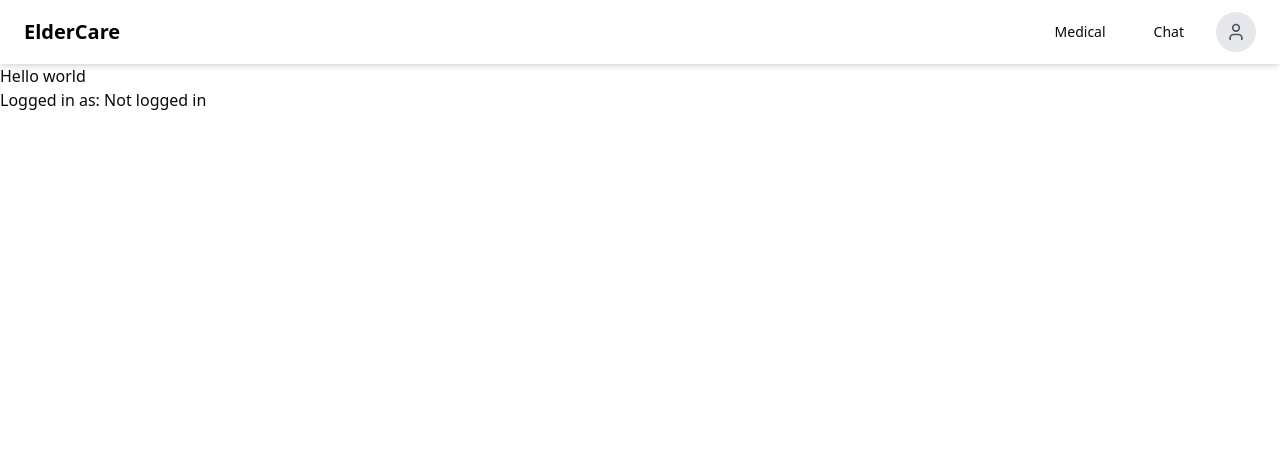
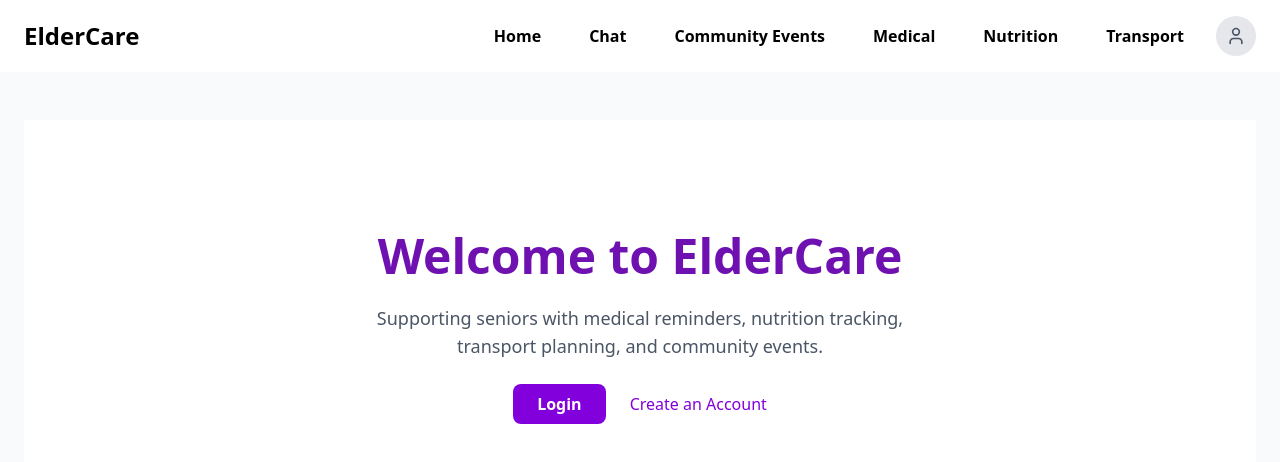
Before and after one commit to provsalt/BED2025Apr_P05_T1, a React (Vite) app in the folder frontend/: page / in a window 1280 px wide. Shown: the top 462 px of the page. Built offline with nearby package versions, Linux system fonts and the light colour scheme.

Commit message:
feat(homepage, navbar): display dashboard data for logged-in and display landing page and styles

```diff
--- a/frontend/src/components/navbar/navbar.jsx
+++ b/frontend/src/components/navbar/navbar.jsx
@@ -8,16 +8,13 @@ import {
   DropdownMenuContent,
   DropdownMenuItem,
 } from "@/components/ui/dropdown-menu";
-import { User } from "lucide-react";
+import { User, Settings, LogOut } from "lucide-react";
+
+import "@/components/ui/profileRing.css";
 
 export const Navbar = () => {
-  const {
-    isAuthenticated,
-    data,
-    setUser,
-  } = useContext(UserContext);
+  const { isAuthenticated, data, setUser } = useContext(UserContext);
   const profile_picture_url = data?.profile_picture_url;
-
   const navigate = useNavigate();
 
   const handleLogout = () => {
@@ -31,30 +28,51 @@ export const Navbar = () => {
   };
 
   return (
-    <nav className="flex items-center justify-between px-6 py-3 shadow-md bg-white">
-      <div className="text-xl font-bold text-black">
+    <nav className="flex items-center justify-between px-6 py-4 shadow-md bg-white">
+      <div className="text-2xl font-bold text-black">
         <Link to="/">ElderCare</Link>
       </div>
 
       <div className="flex items-center gap-4">
-        <Button variant="ghost" asChild>
-          <Link to="/medical">Medical</Link>
+        <Button variant="ghost" asChild className="text-base font-semibold text-black hover:bg-purple-100 rounded-md transition">
+          <Link to="/" className="text-base font-semibold text-black relative after:absolute after:left-0 after:-bottom-0.5 after:h-[2px] after:w-0 after:bg-purple-600 after:transition-all after:duration-300 hover:after:w-full"
+          >Home</Link>
         </Button>
-        <Button variant="ghost" asChild>
-          <Link to="/chats">Chat</Link>
+        <Button variant="ghost" asChild className="text-base font-semibold text-black hover:bg-purple-100 rounded-md transition">
+          <Link to="/chats" className="text-base font-semibold text-black relative after:absolute after:left-0 after:-bottom-0.5 after:h-[2px] after:w-0 after:bg-purple-600 after:transition-all after:duration-300 hover:after:w-full"
+          >Chat</Link>
+        </Button>
+        <Button variant="ghost" asChild className="text-base font-semibold text-black hover:bg-purple-100 rounded-md transition">
+          <Link to="/community" className="text-base font-semibold text-black relative after:absolute after:left-0 after:-bottom-0.5 after:h-[2px] after:w-0 after:bg-purple-600 after:transition-all after:duration-300 hover:after:w-full"
+          >Community Events</Link>
+        </Button>
+        <Button variant="ghost" asChild className="text-base font-semibold text-black hover:bg-purple-100 rounded-md transition">
+          <Link to="/medical" className="text-base font-semibold text-black relative after:absolute after:left-0 after:-bottom-0.5 after:h-[2px] after:w-0 after:bg-purple-600 after:transition-all after:duration-300 hover:after:w-full"
+          >Medical</Link>
+        </Button>
+        <Button variant="ghost" asChild className="text-base font-semibold text-black hover:bg-purple-100 rounded-md transition">
+          <Link to="/nutrition" className="text-base font-semibold text-black relative after:absolute after:left-0 after:-bottom-0.5 after:h-[2px] after:w-0 after:bg-purple-600 after:transition-all after:duration-300 hover:after:w-full"
+          >Nutrition</Link>
+        </Button>
+        <Button variant="ghost" asChild className="text-base font-semibold text-black hover:bg-purple-100 rounded-md transition">
+          <Link to="/transport" className="text-base font-semibold text-black relative after:absolute after:left-0 after:-bottom-0.5 after:h-[2px] after:w-0 after:bg-purple-600 after:transition-all after:duration-300 hover:after:w-full"
+          >Transport</Link>
         </Button>
 
         <DropdownMenu>
           <DropdownMenuTrigger asChild>
-            <div onClick={handleAvatarClick} className="cursor-pointer w-10 h-10">
+            <div
+              onClick={handleAvatarClick}
+              className="relative w-10 h-10 profile-hover-ring cursor-pointer"
+            >
               {isAuthenticated && profile_picture_url ? (
                 <img
                   src={profile_picture_url}
                   alt="Profile"
-                  className="rounded-full w-10 h-10 object-cover"
+                  className="rounded-full w-10 h-10 object-cover z-10"
                 />
-                ) : (
-                <div className="w-10 h-10 rounded-full bg-gray-200 flex items-center justify-center text-gray-600">
+              ) : (
+                <div className="w-10 h-10 rounded-full bg-gray-200 flex items-center justify-center text-gray-600 z-10">
                   <User className="w-5 h-5" />
                 </div>
               )}
@@ -62,12 +80,31 @@ export const Navbar = () => {
           </DropdownMenuTrigger>
 
           {isAuthenticated && (
-            <DropdownMenuContent align="end">
-              <DropdownMenuItem asChild>
-                <Link to="/settings">Settings</Link>
-              </DropdownMenuItem>
-              <DropdownMenuItem onClick={handleLogout}>Logout</DropdownMenuItem>
-            </DropdownMenuContent>
+          <DropdownMenuContent
+            align="end"
+            className="w-52 rounded-xl bg-white shadow-lg border border-gray-200 p-2"
+          >
+            <DropdownMenuItem asChild>
+              <Link
+                to="/settings"
+                className="group flex items-center gap-3 px-3 py-2 text-sm font-medium text-gray-800 rounded-md hover:bg-gray-100 transition"
+              >
+                <Settings className="w-5 h-5 text-gray-600" />
+                <span className="relative after:absolute after:bottom-0 after:left-0 after:h-[2px] after:w-full after:bg-purple-600 after:scale-x-0 after:origin-left after:transition-transform after:duration-300 group-hover:after:scale-x-100">
+                  Settings
+                </span>
+              </Link>
+            </DropdownMenuItem>
+
+            <DropdownMenuItem onClick={handleLogout} asChild>
+              <div className="group flex items-center gap-3 px-3 py-2 text-sm font-medium text-gray-800 rounded-md hover:bg-gray-100 cursor-pointer transition">
+                <LogOut className="w-5 h-5 text-gray-600" />
+                <span className="relative after:absolute after:bottom-0 after:left-0 after:h-[2px] after:w-full after:bg-purple-600 after:scale-x-0 after:origin-left after:transition-transform after:duration-300 group-hover:after:scale-x-100">
+                  Logout
+                </span>
+              </div>
+            </DropdownMenuItem>
+          </DropdownMenuContent>
           )}
         </DropdownMenu>
       </div>
--- /dev/null
+++ b/frontend/src/components/ui/profilering.css
@@ -0,0 +1,17 @@
+.profile-hover-ring::before {
+  content: "";
+  position: absolute;
+  inset: -3px;
+  border-radius: 9999px;
+  border: 3px solid #9333ea;
+  opacity: 0;
+  transform: rotate(0deg);
+  transition: opacity 0.2s ease-in, transform 1s ease-out;
+  z-index: 0;
+}
+
+.profile-hover-ring:hover::before {
+  opacity: 1;
+  transform: rotate(360deg);
+  transition: opacity 0.1s ease-out, transform 0.4s ease-in;
+}
--- a/frontend/src/routes/Home.jsx
+++ b/frontend/src/routes/Home.jsx
@@ -1,14 +1,84 @@
-import {useContext} from "react";
-import {UserContext} from "@/provider/UserContext.js";
+import { useContext, useEffect, useState } from "react";
+import { UserContext } from "@/provider/UserContext";
+import { fetcher } from "@/lib/fetcher";
 
 export const Home = () => {
-  const auth = useContext(UserContext);
-    return (
-        <>
-          <p>
-            Hello world
-          </p>
-          Logged in as: {auth.id ? auth.id : "Not logged in"}
-        </>
-    )
-}
+  const { isAuthenticated } = useContext(UserContext);
+  const [summary, setSummary] = useState(null);
+
+  useEffect(() => {
+    if (isAuthenticated) {
+      fetcher("/api/user/summary")
+        .then((data) => setSummary(data))
+        .catch((err) => console.error("Failed to load summary", err));
+    }
+  }, [isAuthenticated]);
+
+  return (
+    <div className="min-h-screen bg-gray-50 text-gray-900">
+      <div className="max-w-screen-xl mx-auto px-6 py-12">
+        {isAuthenticated ? <Dashboard summary={summary} /> : <Landing />}
+      </div>
+    </div>
+  );
+};
+
+const Landing = () => (
+  <div className="flex flex-col items-center justify-center text-center space-y-6 py-28 bg-white">
+    <h1 className="text-5xl font-extrabold text-purple-800">Welcome to ElderCare</h1>
+    <p className="text-gray-600 max-w-xl text-lg">
+      Supporting seniors with medical reminders, nutrition tracking, transport planning, and community events.
+    </p>
+    <div className="space-x-6 flex items-center">
+      <a
+        href="/login"
+        className="bg-purple-700 text-white px-6 py-2 rounded-md font-semibold hover:bg-purple-800 transition"
+      >
+        Login
+      </a>
+
+      <a
+        href="/signUp"
+        className="relative text-purple-700 font-medium after:content-[''] after:absolute after:left-0 after:-bottom-1 after:w-full after:h-0.5 after:bg-purple-500 after:scale-x-0 hover:after:scale-x-100 after:origin-left after:transition-transform after:duration-300"
+      >
+        Create an Account
+      </a>
+    </div>
+  </div>
+);
+
+
+const Dashboard = ({ summary }) => (
+  <div className="space-y-10">
+    <h1 className="text-3xl font-semibold text-purple-900">Welcome back!</h1>
+    <div className="grid grid-cols-1 sm:grid-cols-2 lg:grid-cols-3 gap-8">
+      <Card title="Recent Meals" content={summary?.meals} />
+      <Card title="Upcoming Events" content={summary?.events} />
+      <Card title="Medications" content={summary?.medications} />
+      <Card
+        title="Nutrition Summary"
+        content={[
+          `Calories: ${summary?.nutrition?.calories || 0}`,
+          `Protein: ${summary?.nutrition?.protein || 0}g`,
+          `Carbs: ${summary?.nutrition?.carbs || 0}g`,
+        ]}
+      />
+      <Card title="Transport Bookmarks" content={summary?.transport} />
+    </div>
+  </div>
+);
+
+const Card = ({ title, content }) => (
+  <div className="bg-white rounded-xl shadow p-6">
+    <h2 className="text-xl font-bold mb-2 text-purple-700">{title}</h2>
+    {content && content.length > 0 ? (
+      <ul className="list-disc ml-5 text-sm text-gray-700 space-y-1">
+        {content.map((item, i) => (
+          <li key={i}>{item}</li>
+        ))}
+      </ul>
+    ) : (
+      <p className="text-sm text-gray-400 italic">No data available.</p>
+    )}
+  </div>
+);
```
Also changed, not shown: 2 other files (tests, documents, lock files or other folders).
